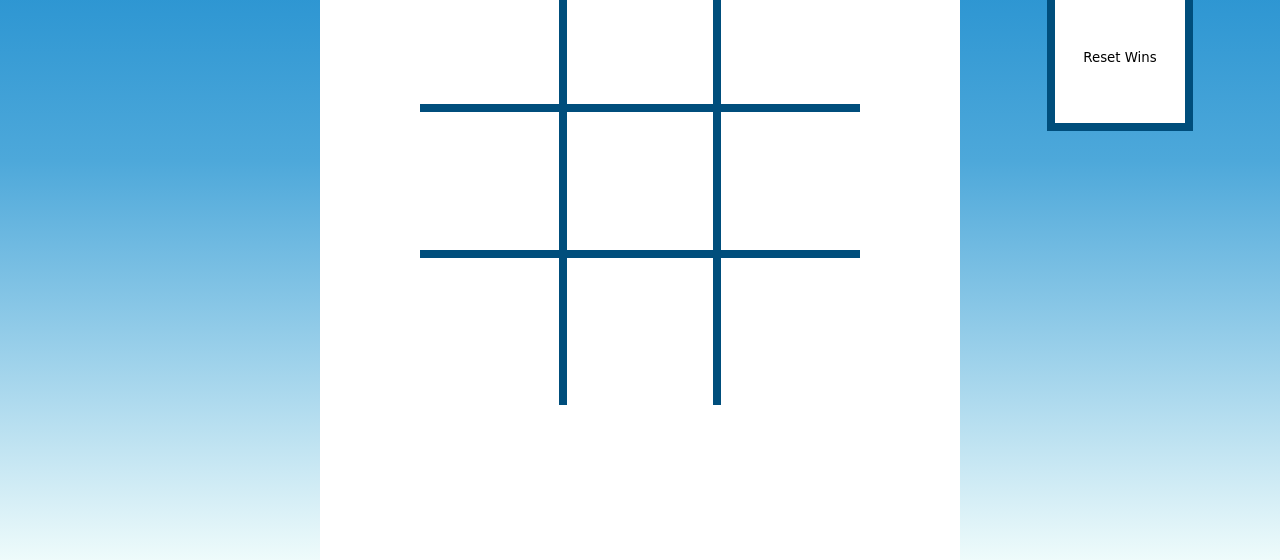
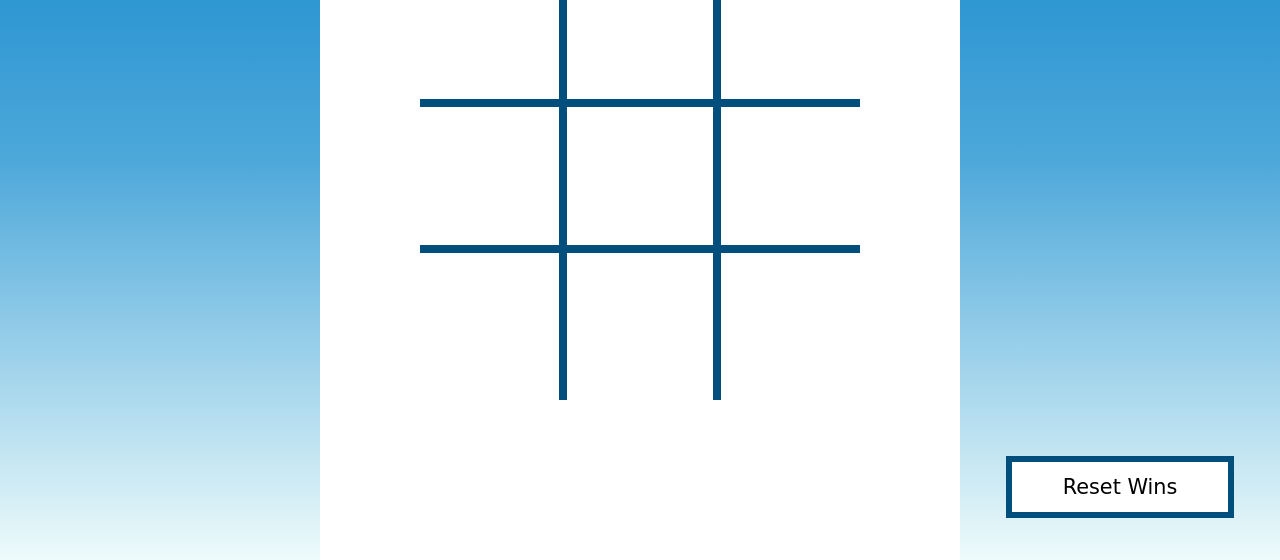
Before and after one commit to williamphelps13/tic-tac-toe, a plain HTML site: page index.html in a window 1280 px wide. Shown: the part 240-800 px from the top of the page. Drawn offline with Linux system fonts and the light colour scheme.

Commit message:
Add styling for reset wins button and make fixed

```diff
--- a/styles.css
+++ b/styles.css
@@ -55,7 +55,8 @@ main {
   display: grid;
   grid-template-columns: repeat(3,1fr);
   grid-template-rows: repeat(3,1fr);
-  padding-top: 8vh;
+  padding-top: 25vh;
+  position: fixed;
 }
 
 button {
@@ -118,6 +119,18 @@ button {
   border-bottom: none;
 }
 
+.reset-wins-button {
+  height: 3em;
+  width: 11em;
+  background-color: white;
+  font-size: 1.3em;
+  border-width: .3em;
+  border-style: solid;
+  border-color: #004E7C;
+  margin-top: 75vh;
+  position: fixed;
+}
+
 /* Dynamic Headings */
 .player-won {
   height: 10vh;
```
